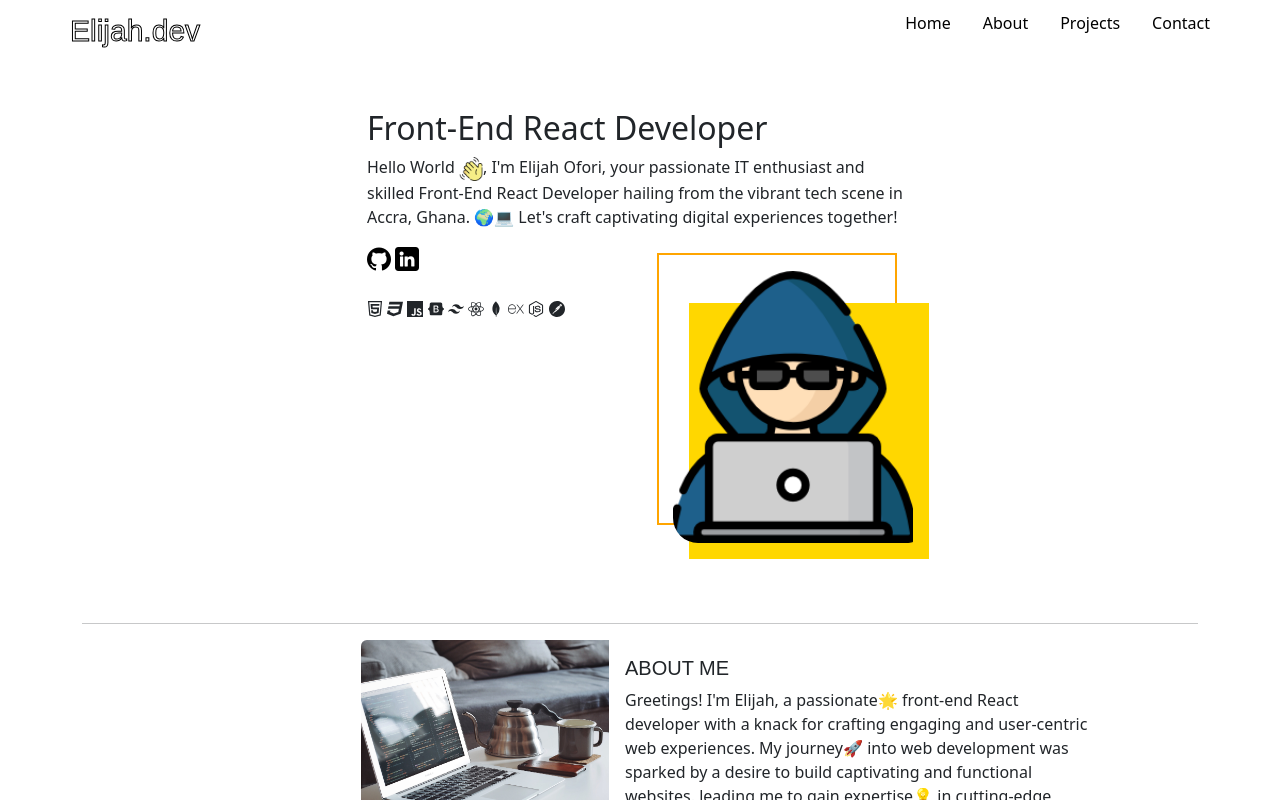
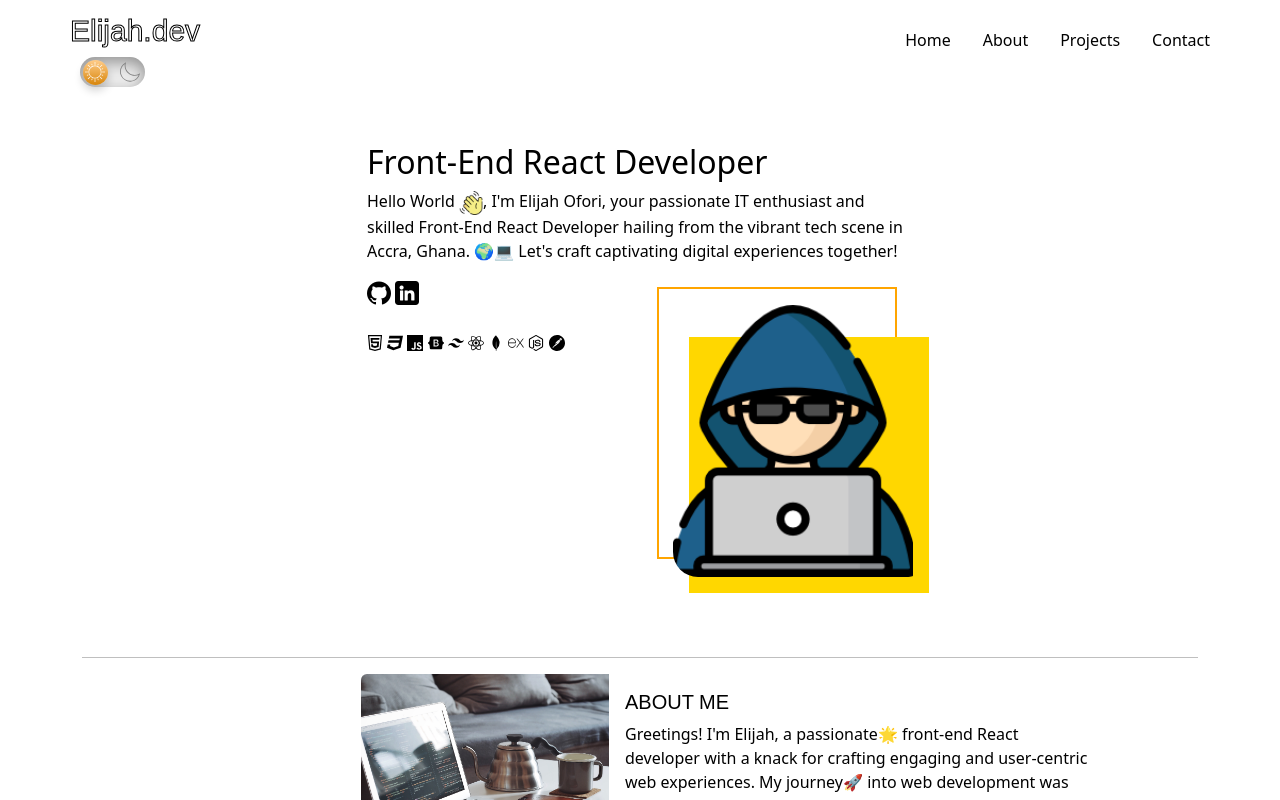
Before and after one commit to kobby-ofori/Portfolio-website, a React (Create React App) app: page / in a window 1280 px wide. Shown: the top 800 px of the page. Built offline with nearby package versions, Linux system fonts and the light colour scheme.

Commit message:
Added light and dark mode

```diff
--- a/src/App.css
+++ b/src/App.css
@@ -1,11 +1,12 @@
 .App {
   /* mix-blend-mode: overlay; */
-  /* background-color: rgba(0, 0, 0, 0.74); */
+  background-color: var(--body_background);
   display: flex;
   flex-direction: column;
   gap: 3rem;
   overflow: hidden;
-  margin-bottom: 2rem;
+  padding-bottom: 1rem;
+  color: var(--body_color);
   }
 
   h5{
--- a/src/components/about/About.css
+++ b/src/components/about/About.css
@@ -1,9 +1,20 @@
-.about-row{
+.about-me-img{
+  background-color: var(--body_background);
+}
+
+.card-body {
+  background-color: var(--body_background);
+}
+
+.card-body h5{
+  color: var(--body_color)
+}
+
+.card-text {
+  color: var(--body_color);
+}
+
+.about-row {
   margin-top: 15rem;
   margin-right: 10rem;
 }
-
-h5{
-  color: rgb(106, 0, 255);
-  font-family: fantasy;
-}
--- a/src/components/about/About.jsx
+++ b/src/components/about/About.jsx
@@ -10,7 +10,7 @@
       <Col md={{ span: 8, offset: 3 }}>
         <div class="card mb-3" style={{ maxWidth: "900px", border: "none" }}>
           <div class="row g-0">
-            <div class="col-md-4">
+            <div class="col-md-4 about-me-img">
               <img
                 src={aboutMe}
                 class="img-fluid rounded-start"
--- a/src/components/card/Card.css
+++ b/src/components/card/Card.css
@@ -9,7 +9,7 @@
   /* background-color: rgba(128, 128, 128, 0.985); */
   padding: 2rem;
   gap: 1rem;
-  color: black;
+  color: var(--body_color);
   justify-content: space-between;
   border: 2px solid rgba(128, 128, 128, 0.985);
   border-radius: 0 35px 0 35px;
--- /dev/null
+++ b/src/components/darkMode/DarkMode.css
@@ -0,0 +1,68 @@
+.dark_mode {
+    margin-top: -20px;
+    margin-left: 10px;
+}
+
+.dark_mode_label {
+    width: 65px;
+    height: 30px;
+    position: relative;
+    display: block;
+    background: #ebebeb;
+    border-radius: 200px;
+    box-shadow: inset 0px 5px 15px rgba(0, 0, 0, 0.4),
+        inset 0px -5px 15px rgba(255, 255, 255, 0.4);
+    cursor: pointer;
+    transition: 0.3s;
+}
+.dark_mode_label:after {
+    content: "";
+    width: 25px;
+    height: 25px;
+    position: absolute;
+    top: 3px;
+    left: 3px;
+    background: linear-gradient(180deg, #ffcc89, #d8860b);
+    border-radius: 180px;
+    box-shadow: 0px 5px 10px rgba(0, 0, 0, 0.2);
+    transition: 0.3s;
+}
+.dark_mode_input {
+    width: 0;
+    height: 0;
+    visibility: hidden;
+}
+.dark_mode_input:checked + .dark_mode_label {
+    background: #242424;
+}
+.dark_mode_input:checked + .dark_mode_label:after {
+    left: 62px;
+    transform: translateX(-100%);
+    background: linear-gradient(180deg, #777, #3a3a3a);
+}
+.dark_mode_label:active:after {
+    width: 30px;
+}
+
+.dark_mode_label svg {
+    position: absolute;
+    width: 20px;
+    top: 5px;
+    z-index: 100;
+}
+.dark_mode_label svg.sun {
+    left: 5px;
+    fill: #fff;
+    transition: 0.3s;
+}
+.dark_mode_label svg.moon {
+    left: 40px;
+    fill: #7e7e7e;
+    transition: 0.3s;
+}
+.dark_mode_input:checked + .dark_mode_label svg.sun {
+    fill: #7e7e7e;
+}
+.dark_mode_input:checked + .dark_mode_label svg.moon {
+    fill: #fff;
+}
--- /dev/null
+++ b/src/components/darkMode/DarkMode.jsx
@@ -0,0 +1,42 @@
+import React from "react";
+import { ReactComponent as Sun } from "../../images/Sun.svg";
+import { ReactComponent as Moon } from "../../images/Moon.svg";
+import "./DarkMode.css";
+
+const DarkMode = () => {
+  const setDarkMode = () => {
+    document.querySelector("body").setAttribute("data-theme", "dark");
+    localStorage.setItem("selectedTheme", "dark");
+  };
+  const setLightkMode = () => {
+    document.querySelector("body").setAttribute("data-theme", "light");
+    localStorage.setItem("selectedTheme", "light");
+  };
+  const selectedTheme = localStorage.getItem("selectedTheme");
+
+  if (selectedTheme === "dark") {
+    setDarkMode();
+  }
+
+  const toggleTheme = (e) => {
+    if (e.target.checked) setDarkMode();
+    else setLightkMode();
+  };
+  return (
+    <div className="dark_mode">
+      <input
+        type="checkbox"
+        className="dark_mode_input"
+        id="darkmode_toggle"
+        onChange={toggleTheme}
+        defaultChecked={selectedTheme === "dark"}
+      />
+      <label htmlFor="darkmode_toggle" className="dark_mode_label">
+        <Sun />
+        <Moon />
+      </label>
+    </div>
+  );
+};
+
+export default DarkMode;
--- a/src/components/footer/Footer.css
+++ b/src/components/footer/Footer.css
@@ -13,7 +13,7 @@
 }
 
 .footer-nav{
-  color: black;
+  color: var(--body_color);
 }
 
 .footer-nav:hover{
--- a/src/components/navs/Navs.css
+++ b/src/components/navs/Navs.css
@@ -1,3 +1,5 @@
+
+
 .header-name {
   cursor: pointer;
 }
@@ -11,7 +13,7 @@
   list-style: none;
   display: flex;
   gap: 2rem;
-  color: black;
+  color: var(--body_color);
 }
 .header-menu>li{
   cursor: pointer;
--- a/src/components/navs/Navs.jsx
+++ b/src/components/navs/Navs.jsx
@@ -3,6 +3,7 @@
 import { Col, Container, Navbar, Row } from "react-bootstrap";
 import menubar from "../../images/menubar.png";
 import { Link } from "react-scroll";
+import DarkMode from "../darkMode/DarkMode";
 
 const Navs = () => {
   const mobile = window.innerWidth <= 768 ? true : false;
@@ -14,6 +15,7 @@
         <Navbar>
           <Col>
             <span className="stroke-text">Elijah.dev</span>
+            <DarkMode />
           </Col>
           <Col>
             <div className="header" id="home">
--- a/src/components/projects/Project.css
+++ b/src/components/projects/Project.css
@@ -40,7 +40,7 @@
 }
 
 .project-page a {
-  color: #33201b;
+  color: var(--project_page_a);
   text-decoration: none; /* Remove underlines if needed */
   font-weight: bold;
   padding-left: 25px;
--- a/src/index.css
+++ b/src/index.css
@@ -1,3 +1,15 @@
+:root {
+  --body_background: white;
+  --body_color: black;
+  --project_page_a: #33201b;
+}
+
+[data-theme="dark"] {
+  --body_background: #282c34;
+  --body_color: white;
+  --project_page_a: #FF5733;
+}
+
 body {
   margin: 0;
   font-family: -apple-system, BlinkMacSystemFont, 'Segoe UI', 'Roboto', 'Oxygen',
```
Also changed, not shown: src/images/Moon.svg (added), src/images/Sun.svg (added).
